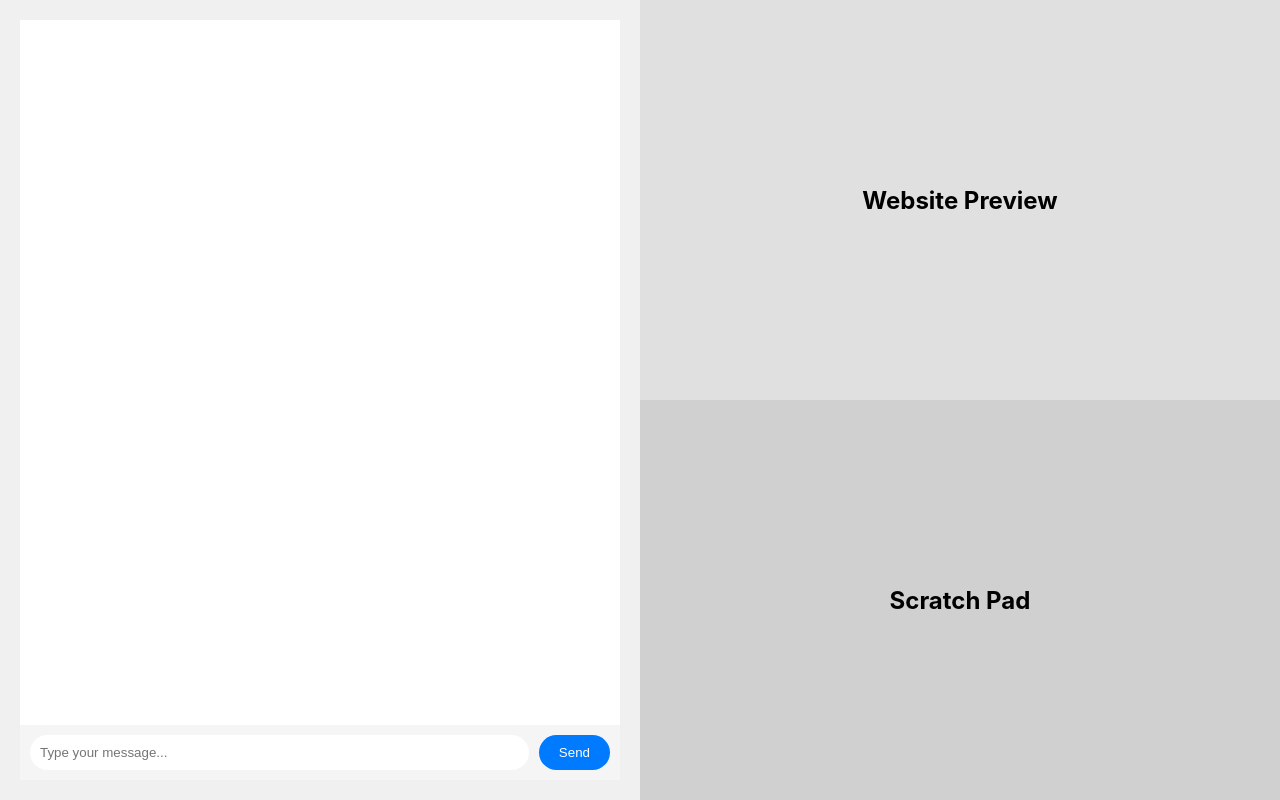
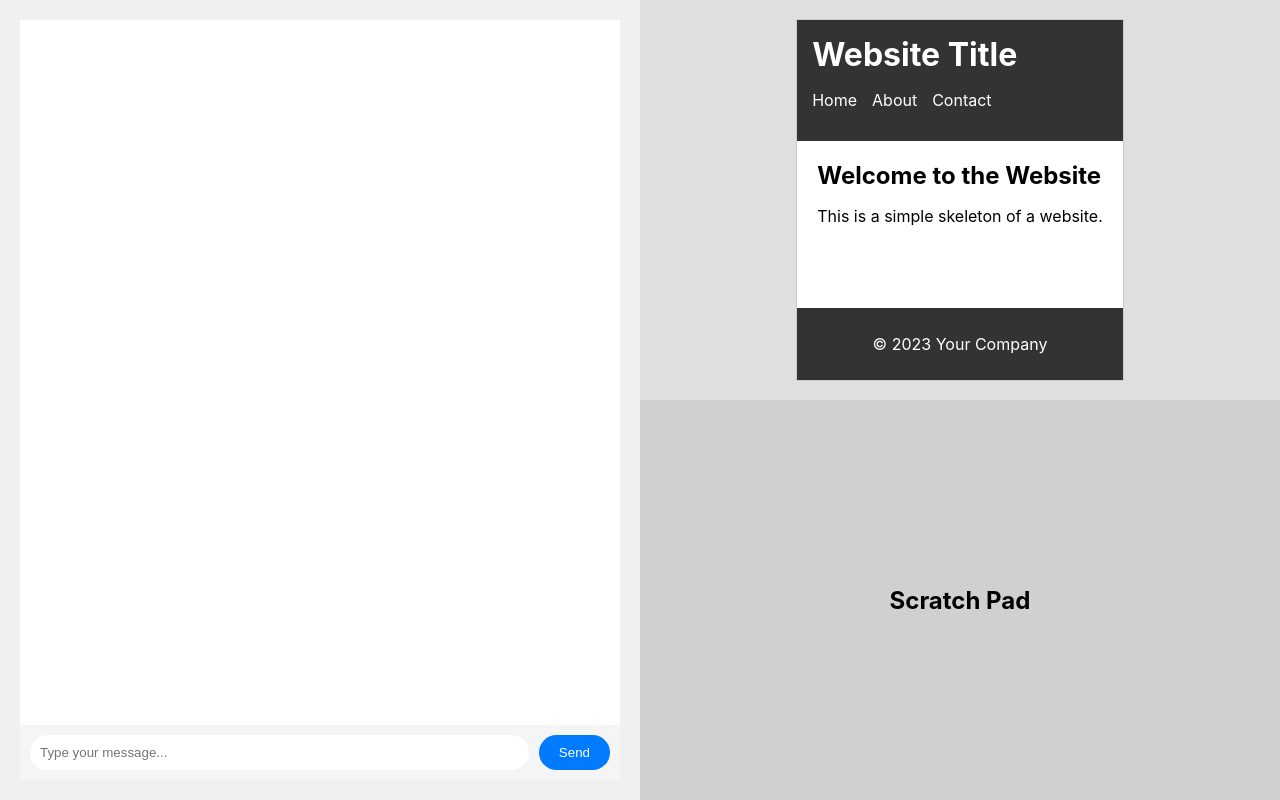
Before and after one commit to susannahsu/joint-goal-human-llm, a React (Create React App) app in the folder human-llm-colab/: page / in a window 1280 px wide. Built offline with nearby package versions, Linux system fonts and the light colour scheme.

Commit message:
Add loading indicator when pulling api calls

```diff
--- a/human-llm-colab/src/App.js
+++ b/human-llm-colab/src/App.js
@@ -1,5 +1,6 @@
 import React from 'react';
-import Chat from './Chat'; // Your Chat component
+import Chat from './Chat';
+import WebsitePreview from './WebsitePreview';
 import './App.css';
 
 
@@ -14,7 +15,7 @@ function App() {
 
         {/* Website Preview */}
         <div className="website-preview-section">
-          <h2>Website Preview</h2>
+          <WebsitePreview />
         </div>
 
         {/* Scratch Pad */}
--- a/human-llm-colab/src/Chat.js
+++ b/human-llm-colab/src/Chat.js
@@ -7,10 +7,13 @@ import { faUser, faRobot } from '@fortawesome/free-solid-svg-icons';
 const Chat = () => {
   const [messages, setMessages] = useState([]);
   const [input, setInput] = useState('');
+  const [loading, setLoading] = useState(false);
+
 
   const handleSend = async () => {
     const newMessage = { role: 'user', content: input };
     setMessages([...messages, newMessage]);
+    setLoading(true);
 
     try {
       const response = await axios.post(
@@ -31,6 +34,8 @@ const Chat = () => {
       setMessages([...messages, newMessage, botMessage]);
     } catch (error) {
       console.error('Error:', error);
+    }finally {
+        setLoading(false);
     }
     setInput('');
   };
@@ -47,6 +52,16 @@ const Chat = () => {
             <p className="message-content">{msg.content}</p>
           </div>
         ))}
+
+        {/* Loading Indicator */}
+        {loading && (
+            <div className="message bot">
+            <FontAwesomeIcon icon={faRobot} className="message-icon" />
+            <p className="message-content typing-indicator">
+                AI is thinking...
+            </p>
+            </div>
+        )}
       </div>
       <div className="chat-input">
         <input
--- /dev/null
+++ b/human-llm-colab/src/WebsitePreview.css
@@ -0,0 +1,44 @@
+.website-preview {
+    display: flex;
+    flex-direction: column;
+    height: 100%;
+    background-color: #fff;
+    border: 1px solid #ccc;
+  }
+
+  .header {
+    background-color: #333;
+    color: #fff;
+    padding: 15px;
+  }
+
+  .header h1 {
+    margin: 0;
+  }
+
+  .nav ul {
+    list-style-type: none;
+    padding: 0;
+    display: flex;
+  }
+
+  .nav li {
+    margin-right: 15px;
+  }
+
+  .nav a {
+    color: #fff;
+    text-decoration: none;
+  }
+
+  .main-content {
+    flex: 1;
+    padding: 20px;
+  }
+
+  .footer {
+    background-color: #333;
+    color: #fff;
+    padding: 10px;
+    text-align: center;
+  }
--- /dev/null
+++ b/human-llm-colab/src/WebsitePreview.js
@@ -0,0 +1,28 @@
+import React from 'react';
+import './WebsitePreview.css';
+
+const WebsitePreview = () => {
+  return (
+    <div className="website-preview">
+      <header className="header">
+        <h1>Website Title</h1>
+        <nav className="nav">
+          <ul>
+            <li><a href="#home">Home</a></li>
+            <li><a href="#about">About</a></li>
+            <li><a href="#contact">Contact</a></li>
+          </ul>
+        </nav>
+      </header>
+      <main className="main-content">
+        <h2>Welcome to the Website</h2>
+        <p>This is a simple skeleton of a website.</p>
+      </main>
+      <footer className="footer">
+        <p>&copy; 2023 Your Company</p>
+      </footer>
+    </div>
+  );
+};
+
+export default WebsitePreview;
```
